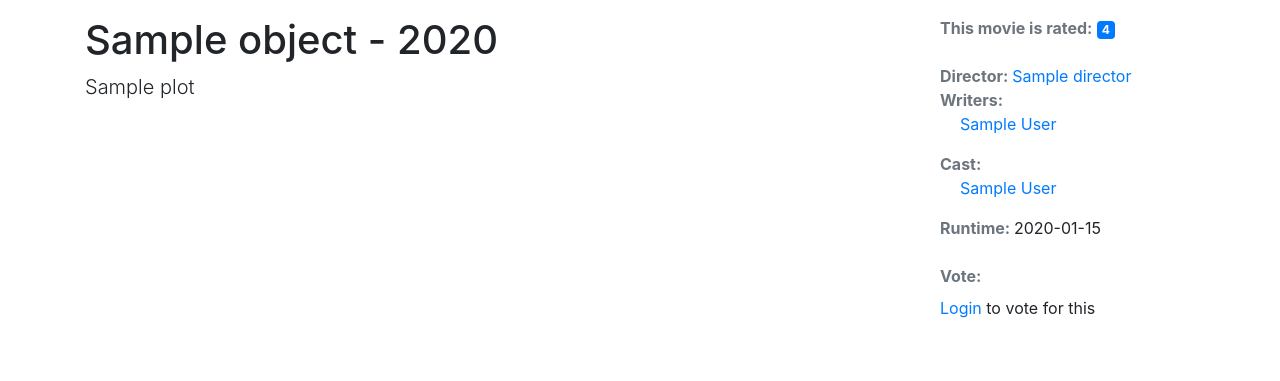
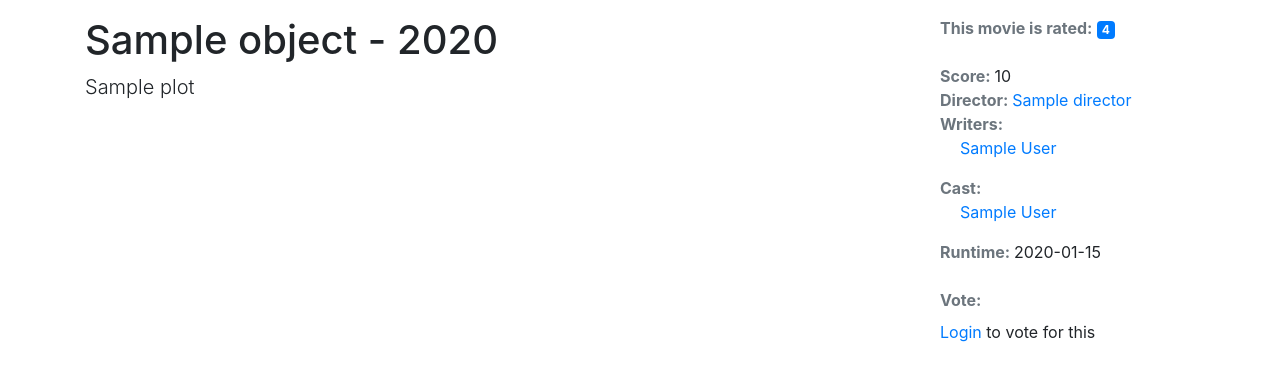
Before and after one commit to abhie-lp/mymdb, a Django app: template templates/core/movie_detail.html in a window 1280 px wide. Shown: the part 40-421 px from the top of the page. Run offline with Django 3.2, Linux system fonts and the light colour scheme; the template is opened without the code that fills it: most values are stand-ins (such as "Sample title", 1, 10 or a date in 2020); some libraries are stand-ins or nearby versions.

Commit message:
Added vote score

```diff
--- a/core/views.py
+++ b/core/views.py
@@ -12,7 +12,7 @@ class MovieListView(generic.ListView):
 
 
 class MovieDetailView(generic.DetailView):
-    queryset = models.Movie.objects.all_with_related_persons()
+    queryset = models.Movie.objects.all_with_related_persons_and_score()
 
     def get_context_data(self, **kwargs):
         ctx = super(MovieDetailView, self).get_context_data(**kwargs)
--- a/templates/core/movie_detail.html
+++ b/templates/core/movie_detail.html
@@ -15,7 +15,10 @@
     <span class="font-weight-bold text-muted">This movie is rated:</span>
     <span class="badge badge-primary">
       {{ object.get_rating_display }}
-    </span><br><br>
+    </span>
+  </div><br>
+  <div>
+    <span class="font-weight-bold text-muted">Score: </span> {{ object.score|default_if_none:"TBD" }}
   </div>
 
   <div>
```
Also changed, not shown: core/models.py (+7 -0 lines).
